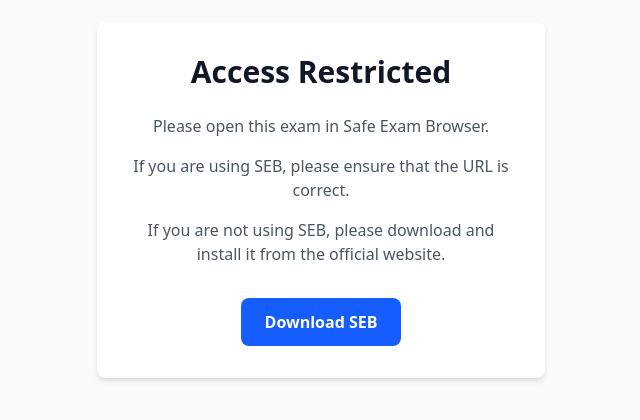
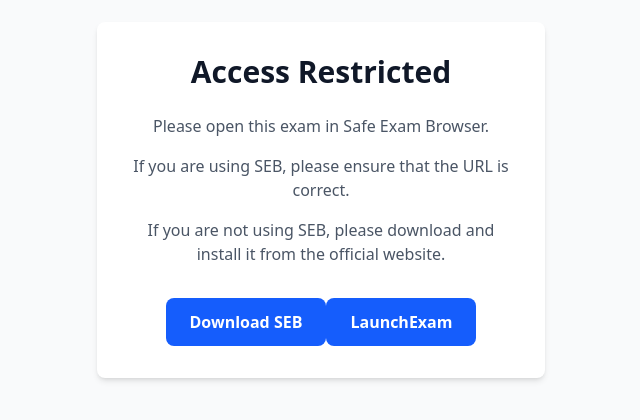
Before and after one commit to techieshreya/Exam-portal, a React (Vite) app: page / in a window 1280 px wide. Shown: the part 200-620 px from the top of the page, without its empty margins (319-959 px from the left). Built offline with nearby package versions, Linux system fonts and the light colour scheme.

Commit message:
Refactor code structure for improved readability and maintainability

```diff
--- a/src/App.tsx
+++ b/src/App.tsx
@@ -53,6 +53,14 @@
               rel="noopener noreferrer"
             >
               Download SEB
+            </a>
+            <a
+              href="seb://open?url=https://unisphere-selection-test.scimat.in/examconfig.seb"
+              className="inline-block px-6 py-3 bg-blue-600 text-white font-semibold rounded-lg hover:bg-blue-700 transition-colors"
+              target="_blank"
+              rel="noopener noreferrer"
+            >
+              LaunchExam
             </a>
           </div>
         </div>
```
Also changed, not shown: 1 other file (tests, documents, lock files or other folders).
